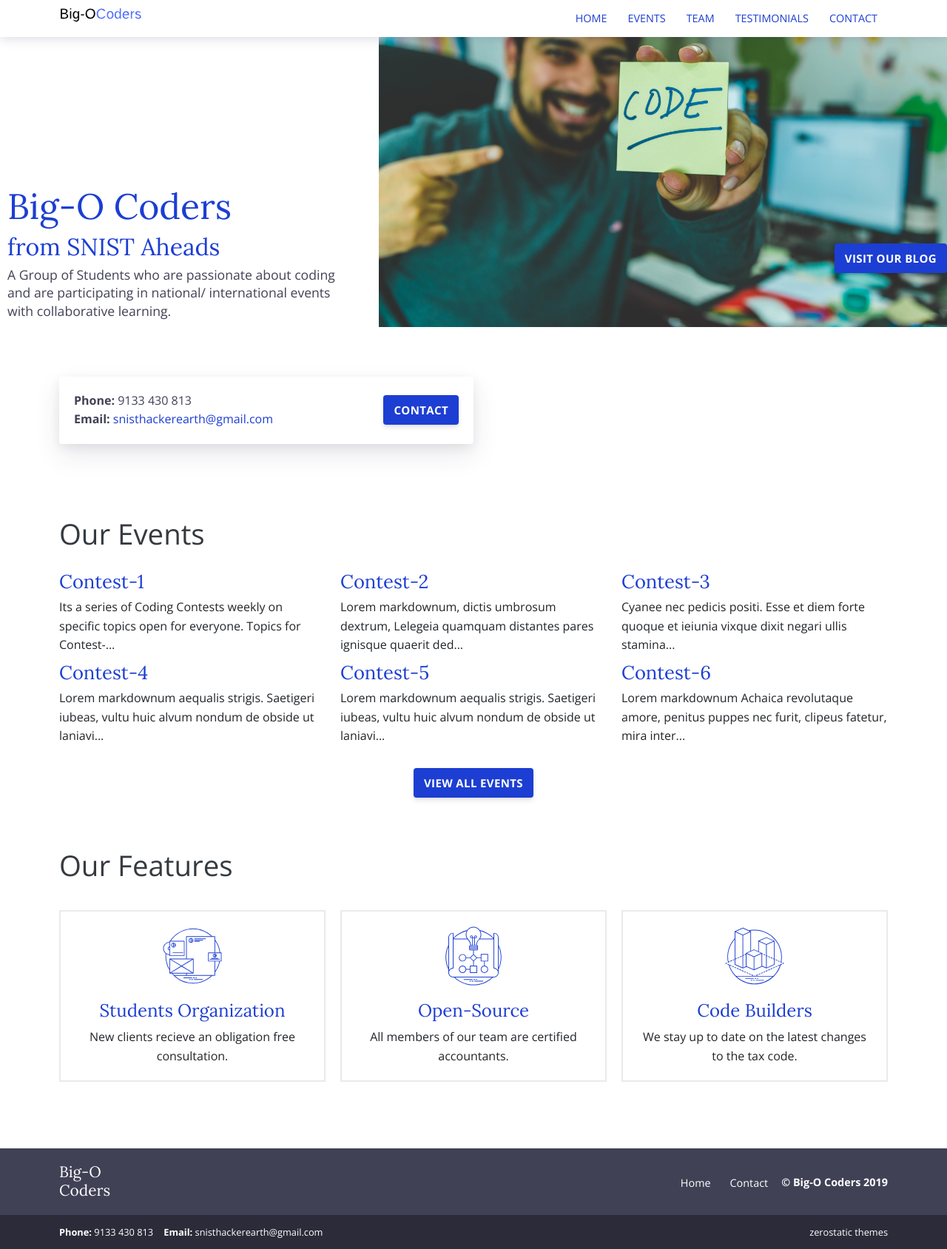
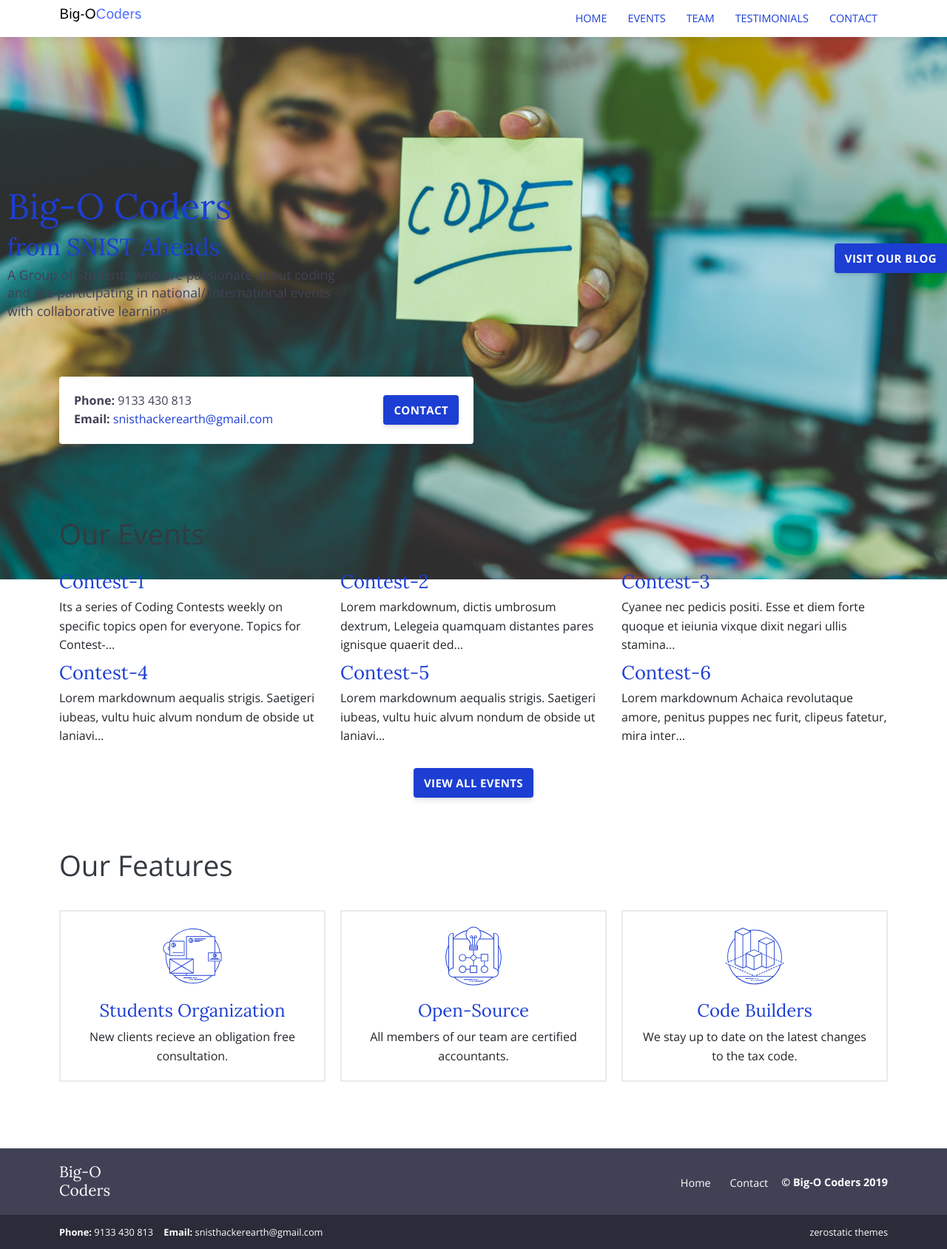
Before and after one commit to SnistAheads/Ocoders, a Jekyll site: the page built from index.html, in a window 1280 px wide. Shown: the whole page at 74% size. Built offline with Jekyll 4.4.1, drawn with Linux system fonts in a browser that asks for light colours.

Commit message:
Update _home.scss

```diff
--- a/_sass/pages/_home.scss
+++ b/_sass/pages/_home.scss
@@ -1,18 +1,18 @@
 .page-home {
   background-image: url('../images/hitesh.jpg');
   background-repeat: no-repeat;
-  background-size: 135%;
+  background-size: 100%;
   background-position: 49px -40px;
   @include media-breakpoint-up(sm) {
-    background-size: 90%;
+    background-size: 100%;
     background-position: 159px -40px;
   }
   @include media-breakpoint-up(md) {
-    background-size: 70%;
+    background-size: 100%;
     background-position: 100% -50px;
   }
   @include media-breakpoint-up(lg) {
-    background-size: 60%;
+    background-size: 100%;
     background-position: 100% -70px;
   }
   .call {
```
